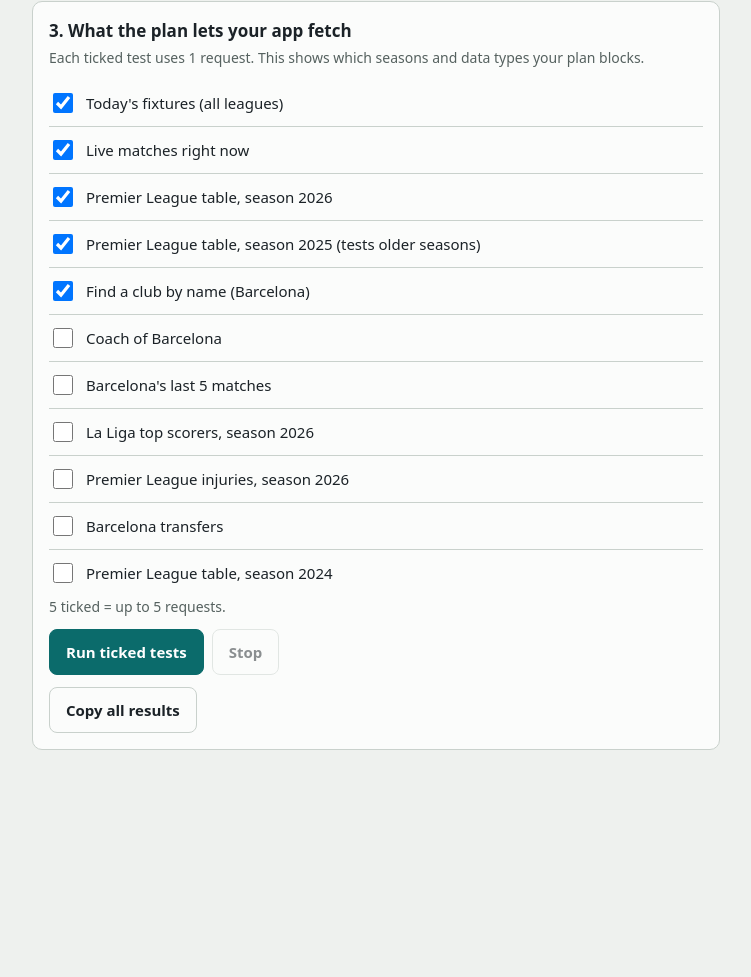
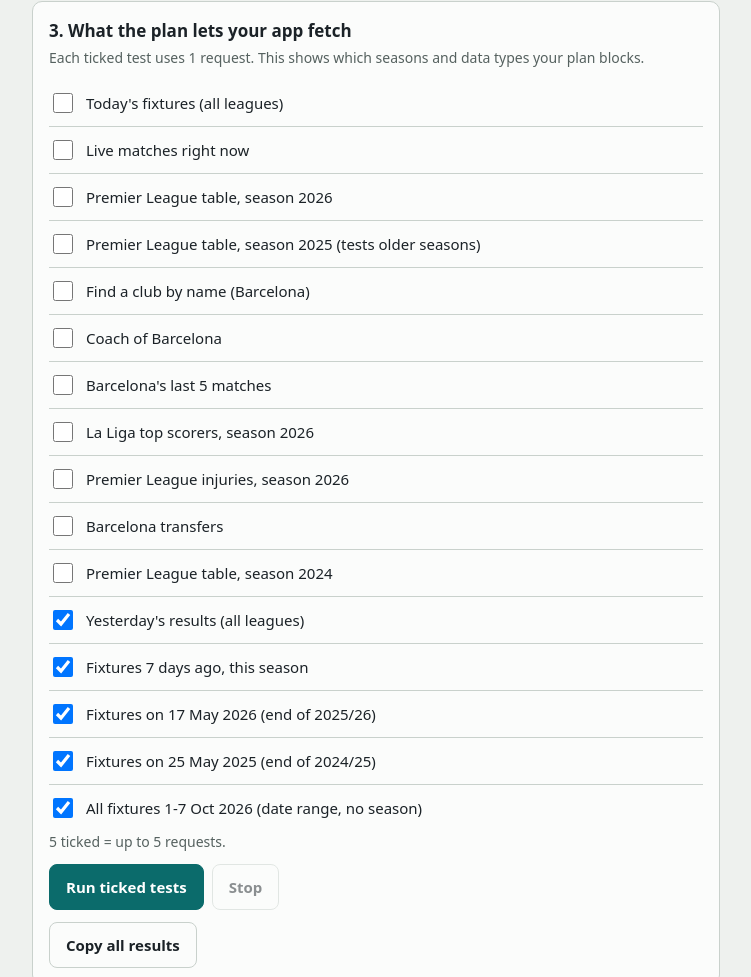
Before and after one commit to Quick-clipAI/football-data-checker, a website: page index.html in a window 1280 px wide. Shown: the part 758-1735 px from the top of the page, without its empty margins (264-1015 px from the left). Before the commit the page ends 1604 px from the top, so only its background shows below. Drawn offline with Linux system fonts and the light colour scheme.

Commit message:
Add files via upload

```diff
--- a/index.html
+++ b/index.html
@@ -124,6 +124,7 @@
   var YEAR = new Date().getFullYear(), MONTH = new Date().getMonth() + 1;
   var SEASON = MONTH >= 7 ? YEAR : YEAR - 1;          // season label used by API-Football (start year)
   var TODAY = new Date().toISOString().slice(0,10);
+  function ago(d){ return new Date(Date.now() - d * 864e5).toISOString().slice(0,10); }
   var log = [];                                         // for "Copy all results"
 
   function base(){ return $('base').value.trim().replace(/\/+$/,''); }
@@ -253,18 +254,24 @@
 
   // ---------- 3. probes ----------
   var PROBES = [
-    { id:'today',  label:'Today\'s fixtures (all leagues)', path:'fixtures?date=' + TODAY, on:true },
-    { id:'live',   label:'Live matches right now', path:'fixtures?live=all', on:true },
-    { id:'st-now', label:'Premier League table, season ' + SEASON, path:'standings?league=39&season=' + SEASON, on:true },
-    { id:'st-prev',label:'Premier League table, season ' + (SEASON - 1) + ' (tests older seasons)', path:'standings?league=39&season=' + (SEASON - 1), on:true },
-    { id:'team',   label:'Find a club by name (Barcelona)', path:'teams?search=Barcelona', on:true },
+    { id:'today',  label:'Today\'s fixtures (all leagues)', path:'fixtures?date=' + TODAY, on:false },
+    { id:'live',   label:'Live matches right now', path:'fixtures?live=all', on:false },
+    { id:'st-now', label:'Premier League table, season ' + SEASON, path:'standings?league=39&season=' + SEASON, on:false },
+    { id:'st-prev',label:'Premier League table, season ' + (SEASON - 1) + ' (tests older seasons)', path:'standings?league=39&season=' + (SEASON - 1), on:false },
+    { id:'team',   label:'Find a club by name (Barcelona)', path:'teams?search=Barcelona', on:false },
     { id:'coach',  label:'Coach of Barcelona', path:'coachs?team=529', on:false },
     { id:'last5',  label:'Barcelona\'s last 5 matches', path:'fixtures?team=529&last=5', on:false },
     { id:'scorers',label:'La Liga top scorers, season ' + SEASON, path:'players/topscorers?league=140&season=' + SEASON, on:false },
     { id:'inj',    label:'Premier League injuries, season ' + SEASON, path:'injuries?league=39&season=' + SEASON, on:false },
     { id:'trans',  label:'Barcelona transfers', path:'transfers?team=529', on:false },
     { id:'st-2yr', label:'Premier League table, season ' + (SEASON - 2), path:'standings?league=39&season=' + (SEASON - 2), on:false }
-  ];
+  ,
+    // Past-date tests: can we rebuild results (and so tables) ourselves from fixtures?
+    { id:'d-yest', label:'Yesterday\'s results (all leagues)', path:'fixtures?date=' + ago(1), on:true },
+    { id:'d-week', label:'Fixtures 7 days ago, this season', path:'fixtures?date=' + ago(7), on:true },
+    { id:'d-0526', label:'Fixtures on 17 May 2026 (end of 2025/26)', path:'fixtures?date=2026-05-17', on:true },
+    { id:'d-0525', label:'Fixtures on 25 May 2025 (end of 2024/25)', path:'fixtures?date=2025-05-25', on:true },
+    { id:'d-range',label:'All fixtures 1-7 Oct 2026 (date range, no season)', path:'fixtures?from=2026-10-01&to=2026-10-07', on:true }];
   var ul = $('probes');
   PROBES.forEach(function(p){ var li = document.createElement('li'), cb = document.createElement('input'), lb = document.createElement('label');
     cb.type = 'checkbox'; cb.id = 'p_' + p.id; cb.checked = p.on; lb.htmlFor = cb.id; lb.textContent = p.label; lb.style.font = '15px var(--sans)'; li.appendChild(cb); li.appendChild(lb); ul.appendChild(li); });
--- a/package.json
+++ b/package.json
@@ -1,6 +1,6 @@
 {
   "name": "football-proxy-test",
-  "version": "0.1.0",
+  "version": "0.1.1",
   "private": true,
   "description": "Throwaway project that tests the API-Football key on its own: the same proxy as Creator Booth, a server diagnostic, and the checker page.",
   "type": "module"
```
Also changed, not shown: README.md.
